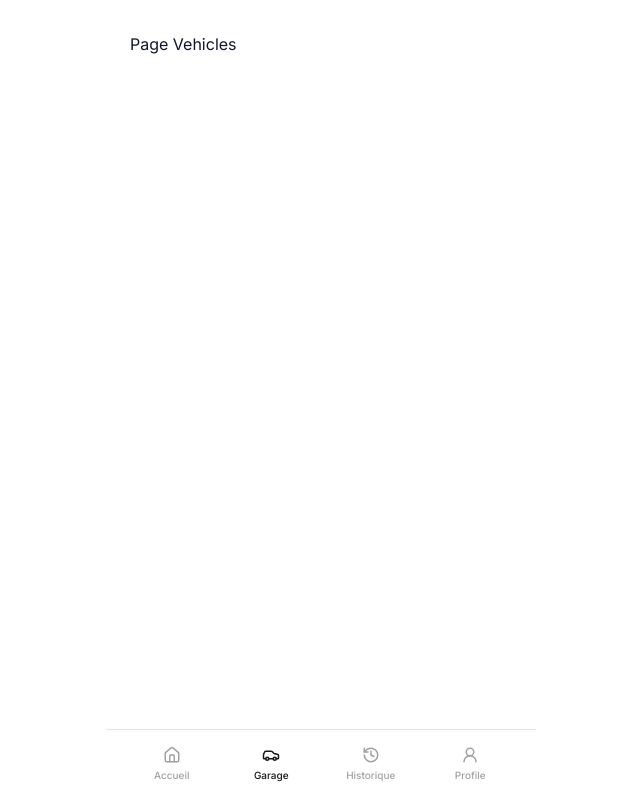
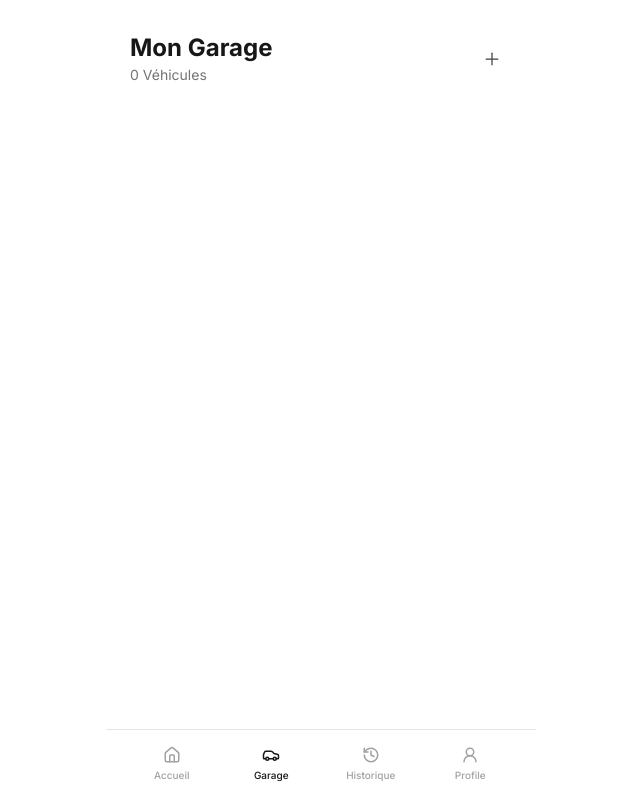
Before and after one commit to FlytziTv/MyDriveLog, a Next.js app: page /vehicles in a window 1280 px wide. Shown: the whole page, without its empty margins (319-959 px from the left). Built offline with nearby package versions, Linux system fonts and the light colour scheme.

Commit message:
feat: ajouter la page Historique avec en-tête et compteur d'interventions

```diff
--- a/app/(app)/historique/page.tsx
+++ b/app/(app)/historique/page.tsx
@@ -1,3 +1,19 @@
+import { Settings } from "lucide-react";
+
 export default function HistoriquePage() {
-  return <div>Page Historique</div>;
+  return (
+    <>
+      {/* History Header */}
+      <div className="flex items-center justify-between">
+        <div>
+          <h2 className="text-2xl font-bold text-neutral-900">Historique</h2>
+          <p className="text-[14px] text-neutral-500">0 Interventions</p>
+        </div>
+
+        <button className="w-10 h-10 rounded-lg hover:bg-neutral-100 flex items-center justify-center relative transition-colors">
+          <Settings className="w-5 h-5 text-neutral-700" strokeWidth={1.5} />
+        </button>
+      </div>
+    </>
+  );
 }
--- a/app/(app)/vehicles/page.tsx
+++ b/app/(app)/vehicles/page.tsx
@@ -1,3 +1,19 @@
+import { Plus } from "lucide-react";
+
 export default function VehiclesPage() {
-  return <div>Page Vehicles</div>;
+  return (
+    <>
+      {/* Vehicles Header */}
+      <div className="flex items-center justify-between">
+        <div>
+          <h2 className="text-2xl font-bold text-neutral-900">Mon Garage</h2>
+          <p className="text-[14px] text-neutral-500">0 Véhicules</p>
+        </div>
+
+        <button className="w-10 h-10 rounded-lg hover:bg-neutral-100 flex items-center justify-center relative transition-colors">
+          <Plus className="w-5 h-5 text-neutral-700" strokeWidth={1.5} />
+        </button>
+      </div>
+    </>
+  );
 }
```
